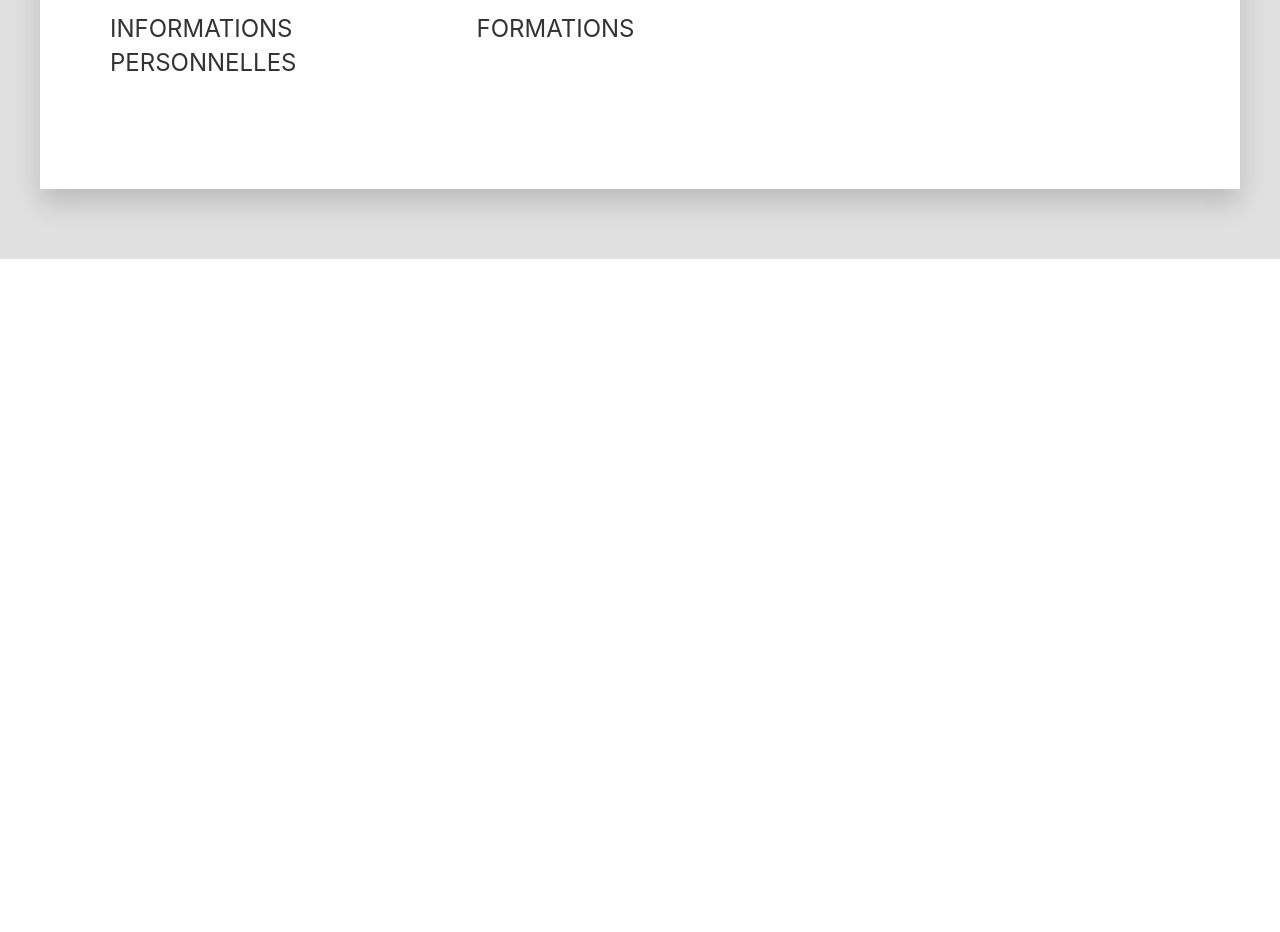
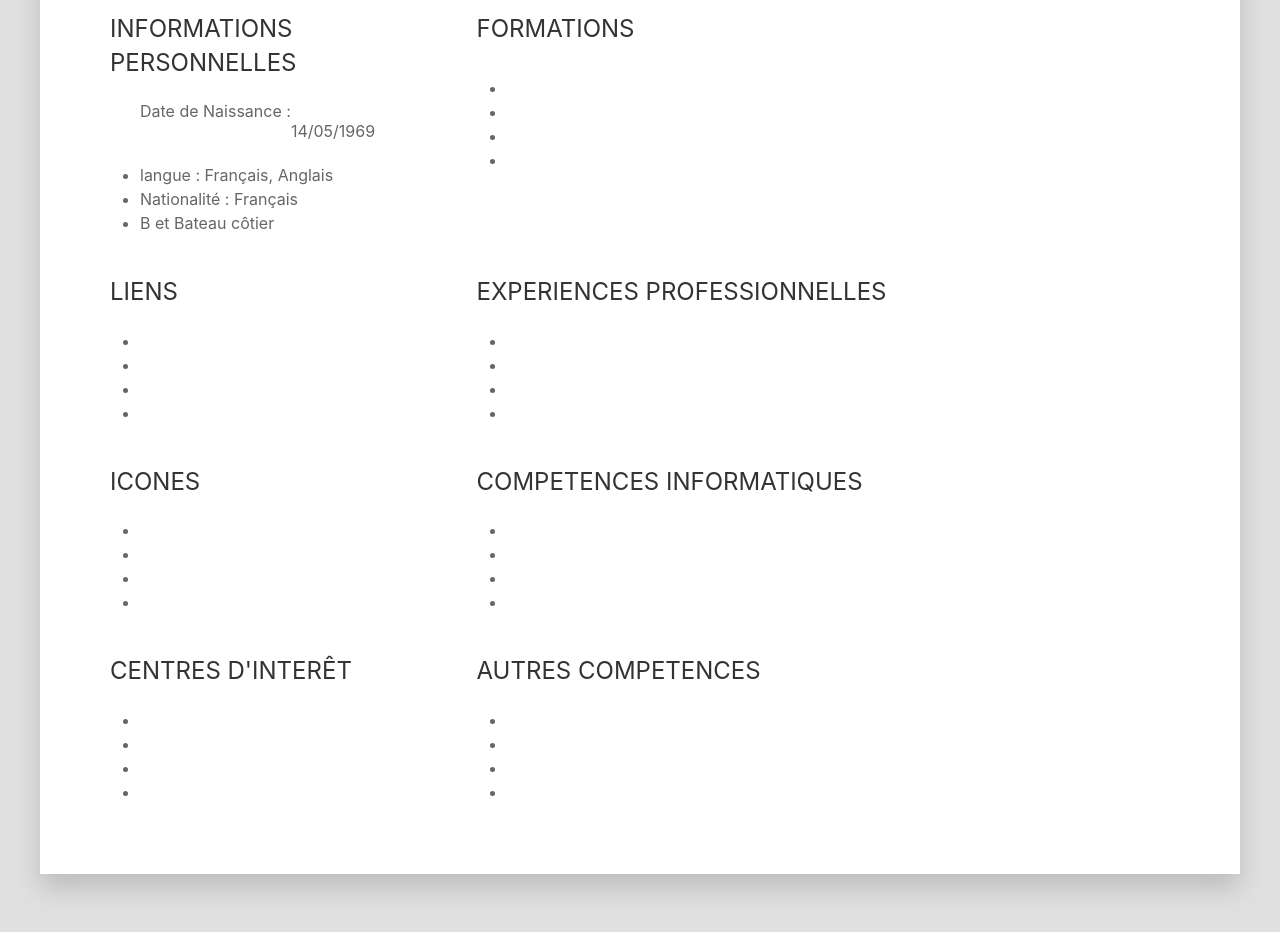
Before and after one commit to gus0660/CV-DEV, a plain HTML site: page index.html in a window 1280 px wide. Shown: the part 720-1652 px from the top of the page. Before the commit the page ends 979 px from the top, so only its background shows below. Drawn offline with Linux system fonts and the light colour scheme; files that its build step writes are made by us from their sources.

Commit message:
avancement avec le main

```diff
--- a/index.html
+++ b/index.html
@@ -27,8 +27,8 @@
             <div class="uk-card uk-margin uk-card-large uk-card-default uk-card-body uk-box-shadow-large"
                 id="main-container">
                 <h1>DEVELOPPEUR WEB ET WEB MOBILE</h1>
-                <div uk-grid>
-                    <div class="uk-width-1-4">
+                <div class="" uk-grid>
+                    <div class="uk-width-1-4 uk-section-medium">
                         <img src="src/assets/portrait2.JPG" alt="">
                     </div>
                     <div class="uk-width-3-4">
@@ -49,13 +49,82 @@
                 <div uk-grid>
                     <div class="uk-width-1-3">
                         <h3 class="">INFORMATIONS PERSONNELLES</h3>
+                        <UL>
+                            <LI class="uk-flex-inline"><p>Date de Naissance :</p><p> 14/05/1969</p></LI>
+                            <LI>langue : Français, Anglais</LI>
+                            <LI>Nationalité : Français</LI>
+                            <LI>B et Bateau côtier</LI>
+                        </UL>
                     </div>
                     <div class="uk-width-2-3">
                         <h3 class="uk-align-responsive">FORMATIONS</h3>
+                        <UL>
+                            <LI></LI>
+                            <LI></LI>
+                            <LI></LI>
+                            <LI></LI>
+                        </UL>
                     </div>
                 </div>
                 <div uk-grid>
-
+                    <div class="uk-width-1-3">
+                        <h3>LIENS</h3>
+                        <UL>
+                            <LI></LI>
+                            <LI></LI>
+                            <LI></LI>
+                            <LI></LI>
+                        </UL>
+                    </div>
+                    <div class="uk-width-2-3">
+                        <h3>EXPERIENCES PROFESSIONNELLES</h3>
+                        <UL>
+                            <LI></LI>
+                            <LI></LI>
+                            <LI></LI>
+                            <LI></LI>
+                        </UL>
+                    </div>
+                </div>
+                <div uk-grid>
+                    <div class="uk-width-1-3">
+                        <h3>ICONES</h3>
+                        <UL>
+                            <LI></LI>
+                            <LI></LI>
+                            <LI></LI>
+                            <LI></LI>
+                        </UL>
+                    </div>
+                    <div class="uk-width-2-3">
+                        <h3>COMPETENCES INFORMATIQUES</h3>
+                        <UL>
+                            <LI></LI>
+                            <LI></LI>
+                            <LI></LI>
+                            <LI></LI>
+                        </UL>
+                    </div>
+                </div>
+                <div uk-grid>
+                    <div class="uk-width-1-3">
+                        <h3>CENTRES D'INTERÊT</h3>
+                        <UL>
+                            <LI></LI>
+                            <LI></LI>
+                            <LI></LI>
+                            <LI></LI>
+                        </UL>
+                    </div>
+                    <div class="uk-width-2-3">
+                        <h3>AUTRES COMPETENCES</h3>
+                        <UL>
+                            <LI></LI>
+                            <LI></LI>
+                            <LI></LI>
+                            <LI></LI>
+                        </UL>
+                    </div>
                 </div>
             </div>
         </div>
```
